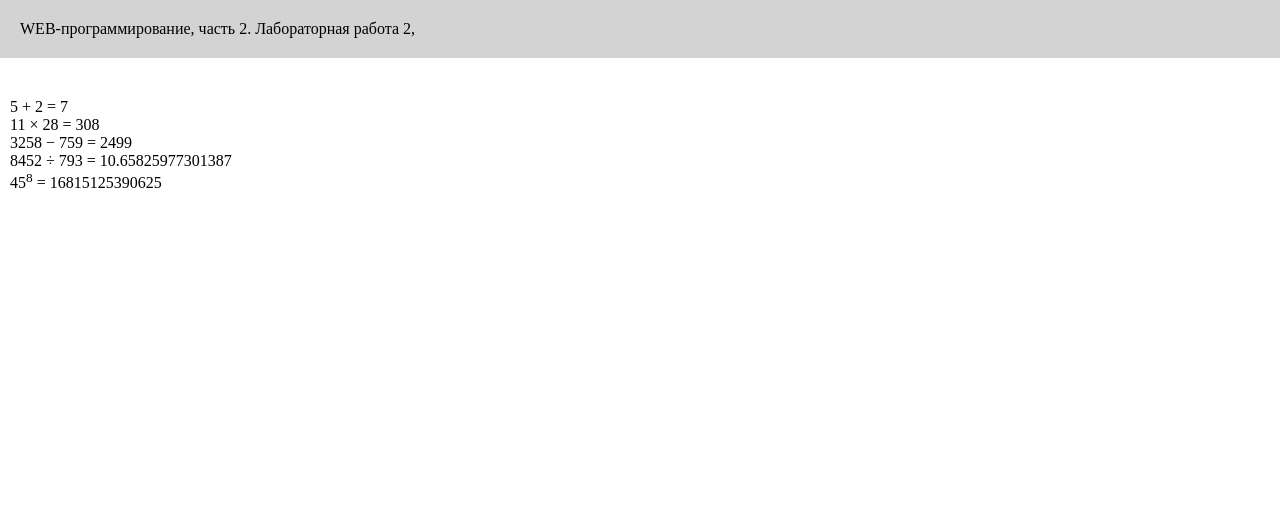
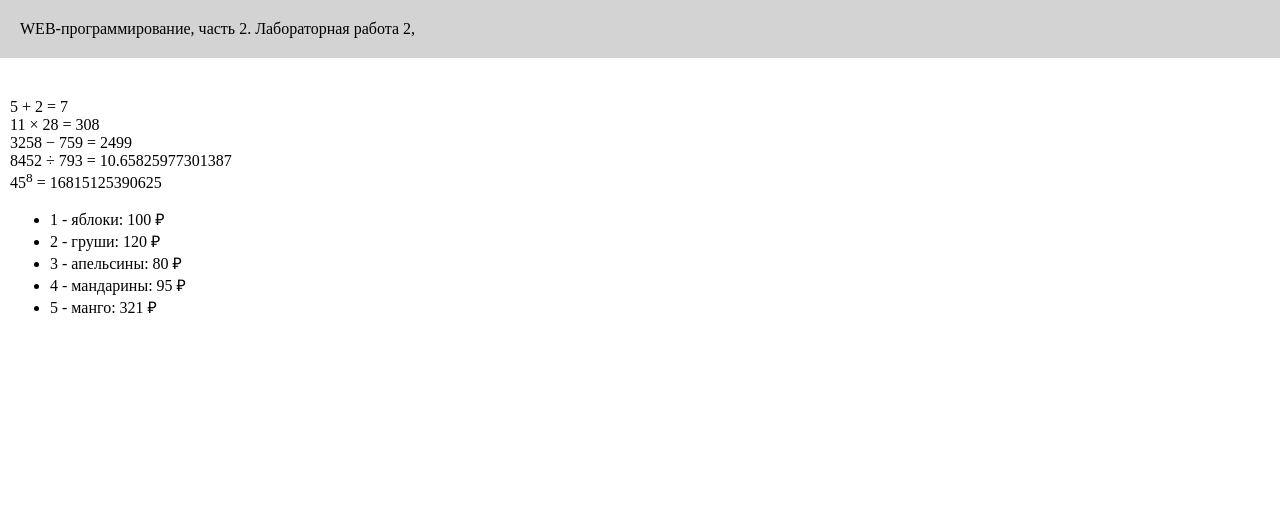
Before and after one commit to kkkkkaaaaattttteeeee/web-back-labs, a Flask app: page /lab2/example in a window 1280 px wide. Shown: the top 512 px of the page. Run offline with Flask 3, Linux system fonts and the light colour scheme.

Commit message:
Цикл в шаблоне

```diff
--- a/app.py
+++ b/app.py
@@ -330,4 +330,11 @@ def example():
     name = 'Екатерина Обедина'
     nomer = 2
     nomer_cursa = 3
-    return render_template('example.html', name=name, nomer=nomer, nomer_cursa=nomer_cursa)
+    fruits = [
+        {'name': 'яблоки', 'price': 100},
+        {'name': 'груши', 'price': 120},
+        {'name': 'апельсины', 'price': 80},
+        {'name': 'мандарины', 'price': 95},
+        {'name': 'манго', 'price': 321}
+    ]
+    return render_template('example.html', name=name, nomer=nomer, nomer_cursa=nomer_cursa, fruits=fruits)
--- a/templates/example.html
+++ b/templates/example.html
@@ -17,6 +17,13 @@
     3258 − 759 = {{3258-759}}<br>
     8452 ÷ 793 = {{8452/793}}<br>
     45<sup>8</sup> = {{45**8}}
+
+    <ul>
+        {% for f in fruits %}
+        <li>{{ loop.index }} - {{f.name}}: {{f.price}} &#x20bd; </li>
+        {% endfor %}
+    </ul>
+
     </main>
 
 
```
